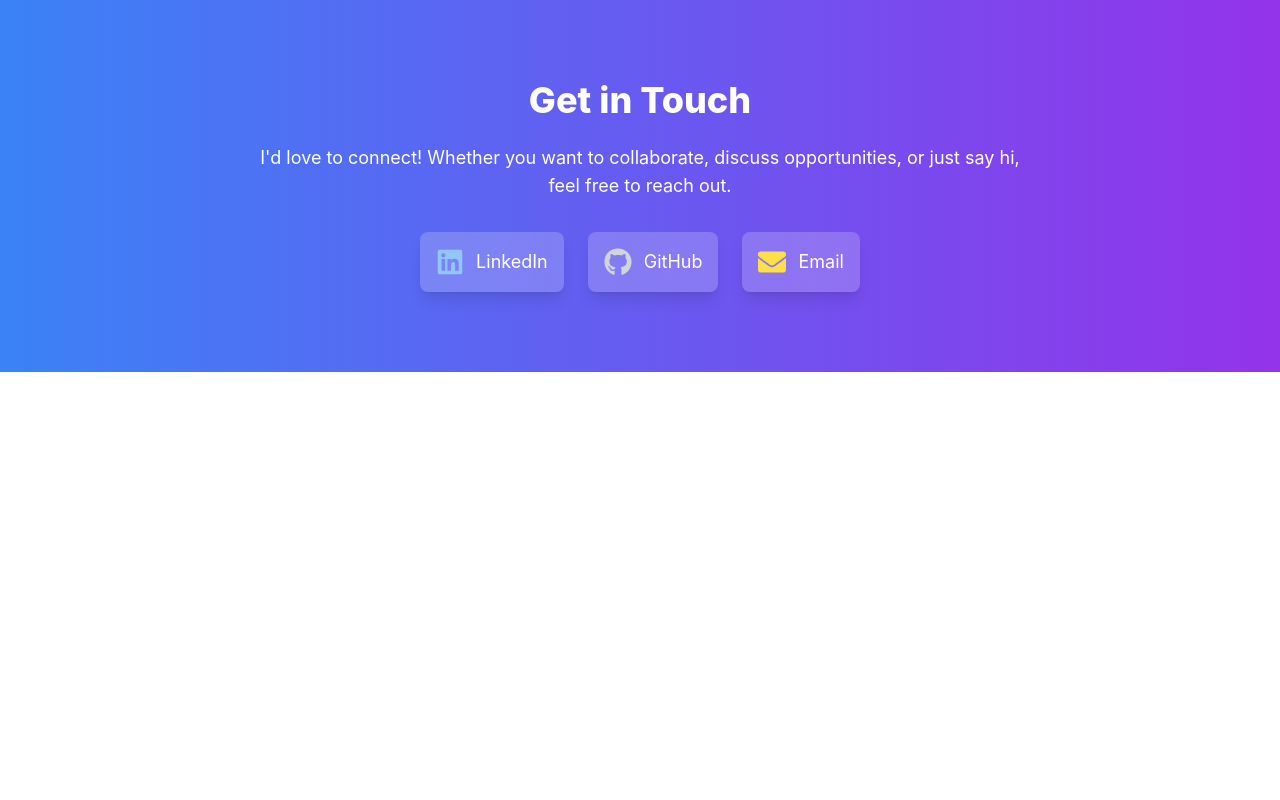
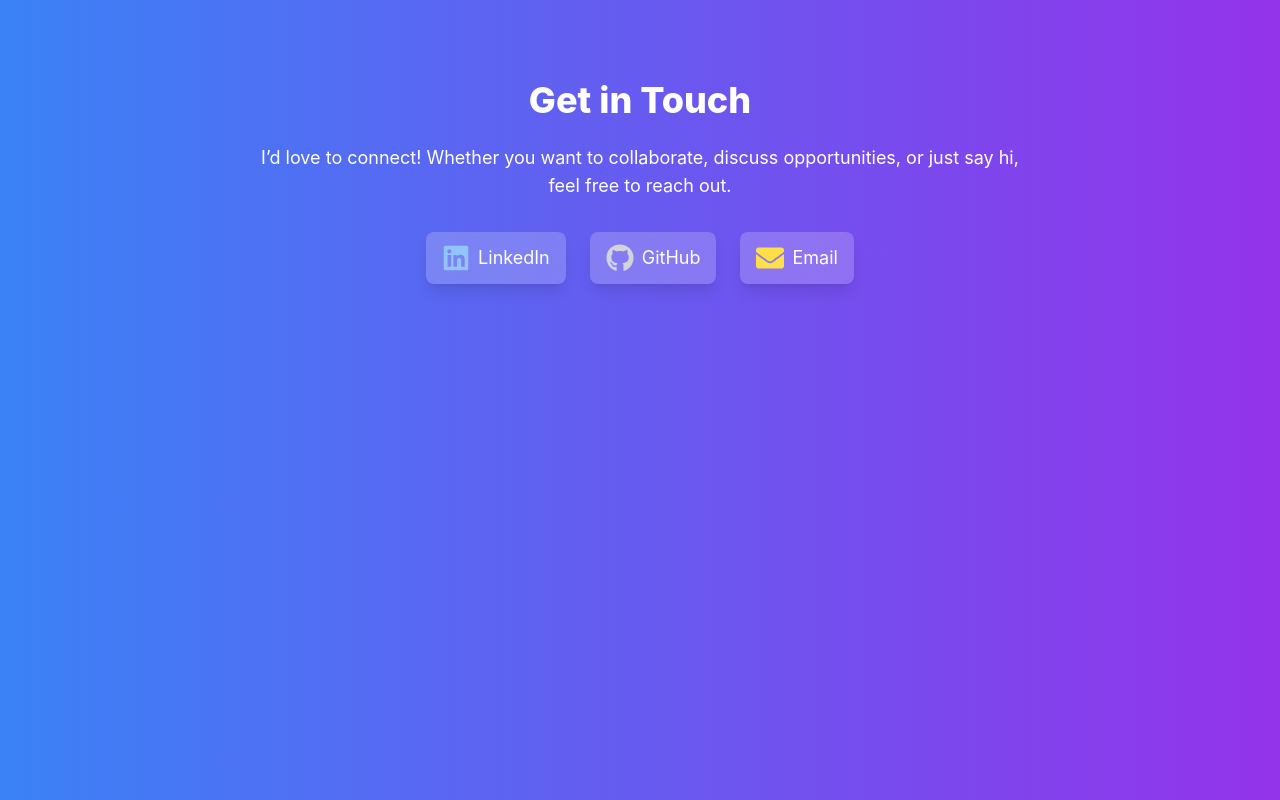
Before and after one commit to grocha78/portfolio, a React (Create React App) app: page /contact in a window 1280 px wide. Built offline with nearby package versions, Linux system fonts and the light colour scheme.

Commit message:
Updated pages to remove white background

```diff
--- a/src/components/AboutMe.js
+++ b/src/components/AboutMe.js
@@ -2,7 +2,8 @@ import { motion } from "framer-motion";
 
 export default function AboutMe() {
   return (
-    <section className="bg-gradient-to-r from-blue-500 to-purple-600 text-white py-20 px-6 md:px-12 lg:px-24 font-sans">
+    // min-h-screen ensures gradient fills full viewport height
+    <section className="bg-gradient-to-r from-blue-500 to-purple-600 text-white min-h-screen py-20 px-6 md:px-12 lg:px-24 font-sans">
       <motion.div
         className="max-w-4xl mx-auto text-center"
         initial={{ opacity: 0, y: 50 }}
--- a/src/components/Contact.js
+++ b/src/components/Contact.js
@@ -3,7 +3,7 @@ import { FaLinkedin, FaGithub, FaEnvelope } from "react-icons/fa";
 
 export default function Contact() {
   return (
-    <section className="bg-gradient-to-r from-blue-500 to-purple-600 text-white py-20 px-6 md:px-12 lg:px-24 font-sans">
+    <section className="bg-gradient-to-r from-blue-500 to-purple-600 text-white min-h-screen py-20 px-6 md:px-12 lg:px-24 font-sans">
       <motion.div
         className="max-w-3xl mx-auto text-center"
         initial={{ opacity: 0, y: 50 }}
@@ -12,20 +12,23 @@ export default function Contact() {
       >
         <h2 className="text-4xl font-extrabold mb-6">Get in Touch</h2>
         <p className="text-lg mb-8">
-          I'd love to connect! Whether you want to collaborate, discuss opportunities, or just say hi, feel free to reach out.
+          I’d love to connect! Whether you want to collaborate, discuss opportunities,
+          or just say hi, feel free to reach out.
         </p>
 
+        {/* Social Links */}
         <div className="flex flex-col md:flex-row items-center justify-center gap-6">
           {/* LinkedIn */}
           <motion.a
             href="https://www.linkedin.com/in/guadalupe-rocha-394b2b13/"
             target="_blank"
             rel="noopener noreferrer"
-            className="flex items-center gap-3 bg-white bg-opacity-20 backdrop-blur-lg p-4 rounded-lg shadow-lg hover:bg-opacity-40 transition"
-            whileHover={{ scale: 1.1 }}
+            className="inline-flex items-center justify-center bg-white bg-opacity-20
+                       hover:bg-opacity-40 backdrop-blur-lg px-4 py-3 rounded-lg
+                       shadow-lg transition transform hover:scale-105"
           >
             <FaLinkedin size={28} className="text-blue-300" />
-            <span className="text-lg">LinkedIn</span>
+            <span className="text-lg ml-2">LinkedIn</span>
           </motion.a>
 
           {/* GitHub */}
@@ -33,24 +36,25 @@ export default function Contact() {
             href="https://github.com/grocha78"
             target="_blank"
             rel="noopener noreferrer"
-            className="flex items-center gap-3 bg-white bg-opacity-20 backdrop-blur-lg p-4 rounded-lg shadow-lg hover:bg-opacity-40 transition"
-            whileHover={{ scale: 1.1 }}
+            className="inline-flex items-center justify-center bg-white bg-opacity-20
+                       hover:bg-opacity-40 backdrop-blur-lg px-4 py-3 rounded-lg
+                       shadow-lg transition transform hover:scale-105"
           >
             <FaGithub size={28} className="text-gray-300" />
-            <span className="text-lg">GitHub</span>
+            <span className="text-lg ml-2">GitHub</span>
           </motion.a>
 
           {/* Email */}
           <motion.a
             href="mailto:rochalupe@gmail.com"
-            className="flex items-center gap-3 bg-white bg-opacity-20 backdrop-blur-lg p-4 rounded-lg shadow-lg hover:bg-opacity-40 transition"
-            whileHover={{ scale: 1.1 }}
+            className="inline-flex items-center justify-center bg-white bg-opacity-20
+                       hover:bg-opacity-40 backdrop-blur-lg px-4 py-3 rounded-lg
+                       shadow-lg transition transform hover:scale-105"
           >
             <FaEnvelope size={28} className="text-yellow-300" />
-            <span className="text-lg">Email</span>
+            <span className="text-lg ml-2">Email</span>
           </motion.a>
         </div>
-
       </motion.div>
     </section>
   );
--- a/src/components/Education.js
+++ b/src/components/Education.js
@@ -2,7 +2,8 @@ import { motion } from "framer-motion";
 
 export default function Education() {
   return (
-    <section className="bg-gradient-to-r from-blue-500 to-purple-600 text-white py-20 px-6 md:px-12 lg:px-24 font-sans">
+    // Added min-h-screen to ensure full gradient coverage
+    <section className="bg-gradient-to-r from-blue-500 to-purple-600 text-white min-h-screen py-20 px-6 md:px-12 lg:px-24 font-sans">
       <motion.div
         className="max-w-4xl mx-auto text-left"
         initial={{ opacity: 0, y: 50 }}
@@ -17,7 +18,9 @@ export default function Education() {
             University of Houston
           </p>
 
-          <h3 className="text-2xl font-semibold text-blue-300 mt-6">Full Stack Web Development</h3>
+          <h3 className="text-2xl font-semibold text-blue-300 mt-6">
+            Full Stack Web Development
+          </h3>
           <p className="text-lg mt-2">
             💻 Rice University Coding Boot Camp (2022)
           </p>
--- a/src/components/Skills.js
+++ b/src/components/Skills.js
@@ -2,17 +2,18 @@ import { motion } from "framer-motion";
 
 export default function Skills() {
   return (
-    <section className="bg-gradient-to-r from-blue-500 to-purple-600 text-white py-20 px-6 md:px-12 lg:px-24 font-sans">
+    // Added min-h-screen
+    <section className="bg-gradient-to-r from-blue-500 to-purple-600 text-white min-h-screen py-20 px-6 md:px-12 lg:px-24 font-sans">
       <motion.div
         className="max-w-4xl mx-auto text-left"
         initial={{ opacity: 0, y: 50 }}
         animate={{ opacity: 1, y: 0 }}
         transition={{ duration: 1 }}
       >
-        <h2 className="text-4xl font-extrabold mb-8 text-center">Skills & Expertise</h2>
+        <h2 className="text-4xl font-extrabold mb-8 text-center">Skills &amp; Expertise</h2>
         <div className="bg-white bg-opacity-20 backdrop-blur-lg text-gray-100 rounded-lg p-6 shadow-lg">
           <p className="text-lg mt-2">
-            🔹 Frontend & Backend Development<br />
+            🔹 Frontend &amp; Backend Development<br />
             🔹 JavaScript (ES6+), React, Node.js, Express, MongoDB, SQL<br />
             🔹 UI/UX Design, Accessibility, Multilingual Applications
           </p>
```
